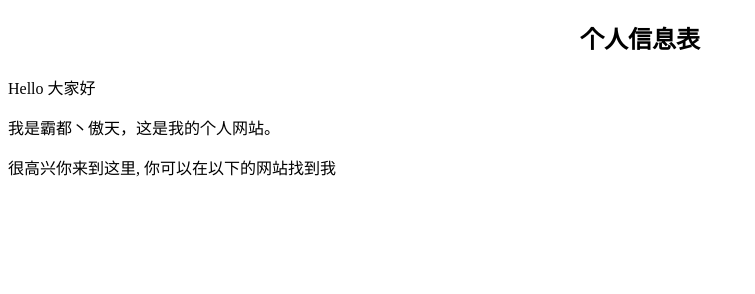
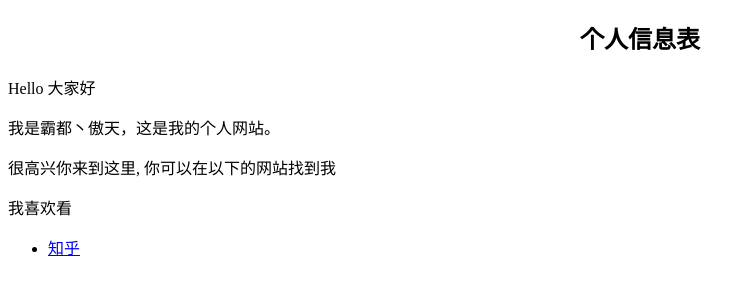
Before and after one commit to ajwjwqg/ajwjwqg.github.io, a plain HTML site: page index.html in a window 1280 px wide. Shown: the whole page, without its empty margins (0-755 px from the left). Drawn offline with Linux system fonts and the light colour scheme.

Commit message:
Update index.html

```diff
--- a/index.html
+++ b/index.html
@@ -18,6 +18,12 @@
 <p>我是霸都丶傲天，这是我的个人网站。 </p>
 <p>很高兴你来到这里, 你可以在以下的网站找到我</p>
 
+<p>我喜欢看
+<ul>
+  <li> <a href="https://www.zhihu.com/hot">知乎</a> </li>
+</ul>
+    </p>
+
 
 </body>
 
```
